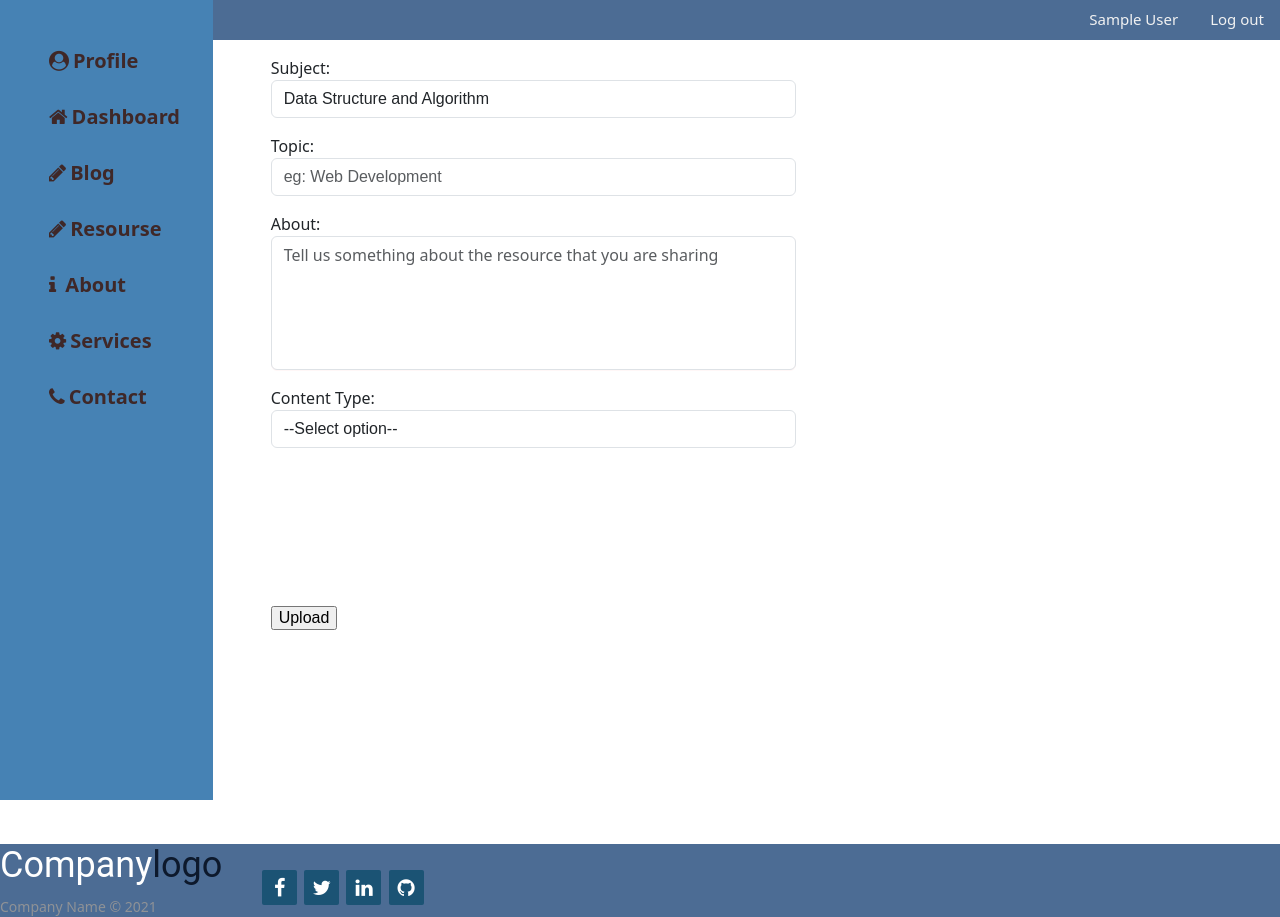
After one commit to SAKSHI-GOYAL321/Social-Learning-, a PHP site: page /uploadResource.php in a window 1280 px wide. The commit adds this page. Run offline with PHP 8.4, Linux system fonts and the light colour scheme; the visitor is signed in with stand-in values (Sample User, id 1); data that the repository does not hold is empty; some libraries are stand-ins or nearby versions.

Commit message:
commit by aditi

```diff
--- a/ajax/get.php
+++ /dev/null
@@ -1,4 +0,0 @@
-<?php
-    include('connection.php');
-
-?>
--- /dev/null
+++ b/ajax/getResource.php
@@ -0,0 +1,23 @@
+<?php
+    include('connection.php');
+    if(password_verify("getdata",$_POST['token']))
+{
+    $query = $db->prepare('SELECT * FROM resources');
+    $data = array();
+    $execute=$query->execute($data);
+?>
+
+
+
+<?php
+            while($datarow=$query->fetch())
+            {
+?>
+<div class="box">
+    <p> <?php echo $datarow['Topic']; ?> </p>
+    <embed src="./Uploaded_Resources/WDB+JavaScript+Introduction.pdf" width="100%" height="800px" style="float:left" type="application/pdf" />
+</div>
+<?php
+            }
+        }
+            ?>
--- a/css/dashboard.css
+++ b/css/dashboard.css
@@ -137,8 +137,9 @@ ul{
     bottom: 0px;
     left: 0px;
     right: 0px;
+    margin-top:10px;
     margin-bottom: 0px;
-    position: fixed;
+
 }
 
 .footer-distributed .footer-left{
@@ -271,10 +272,13 @@ ul{
 
 .margin{
   margin: 12px 4px;
+
 }
+
+
 .form-style{
-  float: right;
-  width: 80%;
+
+  width: 100%;
 }
 .checkbox-link{
   margin: 24px;
@@ -305,3 +309,8 @@ textarea{
   display: inline !important;
   margin-top: 0px;
 }
+
+/*btn*/
+.log-btn{
+margin-top:146px;
+}
--- /dev/null
+++ b/uploadResource.php
@@ -0,0 +1,228 @@
+<?php
+    session_start();
+?>
+<!DOCTYPE html>
+<html lang="en">
+
+<head>
+    <meta charset="UTF-8">
+    <meta http-equiv="X-UA-Compatible" content="IE=edge">
+    <meta name="viewport" content="width=device-width, initial-scale=1.0">
+    <title>Dashboard</title>
+    <link rel="stylesheet" href="css/bootstrap.min.css">
+    <link rel="stylesheet" href="css/normalize.min.css">
+    <link rel="stylesheet" href="css/dashboard.css">
+    <script src="https://ajax.googleapis.com/ajax/libs/jquery/3.4.1/jquery.min.js"></script>
+    <link rel="stylesheet" href="https://cdnjs.cloudflare.com/ajax/libs/font-awesome/4.7.0/css/font-awesome.min.css">
+    <link href='https://unpkg.com/boxicons@2.0.9/css/boxicons.min.css' rel='stylesheet'>
+</head>
+<body>
+    <section id="top-nav">
+        <div class="col-sm-12 paddoff">
+            <div class="topnav">
+                <i class="fa fa-bars non-active" onclick="show();"></i>
+                <a href="logout.php">Log out</a></i>
+                <a href="#"><?php echo $_SESSION['uname']?></a></i>
+            </div>
+        </div>
+    </section>
+    <section id="side-nav">
+        <div class="col-sm-12 paddoff">
+            <div class="contain">
+                <div class="Ham col-sm-2 paddoff">
+                    <div class="sidenav">
+                        <a href="profile.php"><span style="padding: 4px;"><i class="fa fa-user-circle"></i></span>Profile</a>
+                        <a href="dashboard.php"><span style="padding: 4px;"><i class="fa fa-home"></i></span>Dashboard</a>
+                        <a href="blog.php"><span style="padding: 4px;"><i class="fa fa-pencil"></i></span>Blog</a>
+                        <a href="resourse.php"><span style="padding: 4px;"><i class="fa fa-pencil"></i></span>Resourse</a>
+                        <a href="#"><span style="padding: 4px;"><i class="fa fa-info"></i></span> About</a>
+                        <a href="#"><span style="padding: 4px;"><i class="fa fa-cog"></i></span>Services</a>
+                        <a href="#"><span style="padding: 4px;"><i class="fa fa-phone"></i></span>Contact</a>
+                    </div>
+                </div>
+                <div class="col-sm-10">
+                    <div class="content">
+                        <div class="">
+                            <!-- <div>
+                                <h2 style="text-align: center; color: slategray;">My Profile</h2>
+                            </div> -->
+                            <form action="" class="form" id="form">
+
+                                <div class="margin">
+                                    <label>Subject:</label>
+                                    <select id="subj" name="subj" class="form-control form-style" required>
+                                        <option value="webd">Data Structure and Algorithm</option>
+                                        <option value="DataS">DataBase Management System</option>
+                                        <option value="AI">Programming Languages</option>
+                                        <option value="Android">OOPs</option>
+                                        <option value="Android">Networking</option>
+                                        <option value="Android">Operating System</option>
+                                        <option value="Android">Software Engineering</option>
+                                        <option value="Android">Development</option>
+                                    </select>
+                                </div>
+                                <div class="margin">
+                                    <label>Topic:</label>
+                                    <input type="text" id="topic" name="topic" placeholder="eg: Web Development" class="form-control form-style" required>
+                                </div>
+                                <div class="margin">
+                                    <label>About:</label>
+                                    <textarea type="text" id="about" name="about"  cols="50" rows="5" placeholder="Tell us something about the resource that you are sharing" class="form-control form-style" ></textarea>
+                                </div>
+                                <div class="margin">
+                                    <label >Content Type:</label>
+                                    <select id="ctype" name="ctype" class="form-control form-style" onchange="sample();" required>
+                                        <option value="select">--Select option--</option>
+                                        <option value="file">File</option>
+                                        <option value="link">Link</option>
+                                    </select>
+                                </div>
+                                <div class="margin">
+                                    <input type="text" id="link" name="link" placeholder="Enter a link" style="display:none;"
+                                        class="form-control form-style" >
+                                </div>
+                                <div class="margin">
+                                    <input type="file" id="pdf_file" name="pdf_file" style="display:none;" class=" form-style">
+                                </div>
+                                <div class="margin">
+                                <input type="submit" value="Upload" onclick="uploadfiles();" class="log-btn">
+                                </div>
+
+                            </form>
+                            <div style="width:100%;">
+                                    <div class="datalist" id="datalist" style="float:left;width: 100%;"></div>
+                            </div>
+                        </div>
+                    </div>
+                </div>
+            </div>
+        </div>
+    </section>
+
+
+    <script type="text/javascript">
+           getResource();
+
+        function getResource(){
+
+            var token = "<?php echo password_hash("getdata", PASSWORD_DEFAULT)?>";
+            $.ajax({
+                        type: "POST",
+                        url: "ajax/getResource.php",
+
+                        data:{token:token},
+                        success: function(data){
+                    $('#datalist').html(data);
+                }
+                    });
+        }
+         function uploadfiles(){
+
+            var ctype = document.getElementById("ctype");
+            if(ctype.value != "select"){
+
+                var form = document.getElementById("form");
+                var data = new FormData(form);
+
+
+                $.ajax({
+                        type: "POST",
+                        url: "ajax/Upload_pdf.php",
+                        data: data,
+                        contentType: false,
+                        processData: false,
+                        success: function(data){
+                            alert(data);
+
+                            if(data == 0)
+                            {
+                                alert("data inserted successfully");
+                            }
+                            else if(data == 1)
+                            {
+                                alert('data not inserted');
+                            }
+                            else if(data == 2)
+                            {
+                                alert("Please select an file/link");
+                            }
+                        }
+                    });
+
+            }
+            else{
+                alert('Please select an appropriate field');
+            }
+        }
+
+    </script>
+
+
+    <script type="text/javascript">
+
+        function sample(){
+            var a = document.getElementById("ctype");
+            var b = document.getElementById("pdf_file");
+            var c = document.getElementById("link");
+
+            if(a.value == "file"){
+                c.style.display = "none";
+                b.style.display = "block";
+            }
+            else if(a.value == "link"){
+                b.style.display = "none";
+                c.style.display = "block";
+            }
+            else{
+                b.style.display = "none";
+                c.style.display = "none";
+            }
+        }
+
+        function show(){
+            var sidenav= document.getElementsByClassName("Ham");
+
+            if(sidenav.style.display==="none"){
+                alert("if ");
+                // sidenav.classList.remove = "non-active";
+                // sidenav.classList.add="active";
+            }
+            else{
+                // sidenav.classList.remove = "active";
+                // sidenav.classList.add="non-active";
+                alert("else");
+            }
+            sidenav.classList.toggle("active");
+
+        }
+    </script>
+</body>
+<footer class="footer-distributed">
+    <div class="col-sm-12">
+        <div class="footer-distribution">
+            <div class="col-sm-2"></div>
+            <div class="col-sm-3">
+                <div class="footer-left">
+                    <h4>Company<span>logo</span></h4>
+                    <p class="footer-company-name">Company Name © 2021</p>
+
+                </div>
+            </div>
+            <div class="col-sm-2"></div>
+            <div class="col-sm-4">
+                <div class="footer-right">
+                    <div class="footer-icons">
+
+                        <a href="#"><i class="fa fa-facebook"></i></a>
+                        <a href="#"><i class="fa fa-twitter"></i></a>
+                        <a href="#"><i class="fa fa-linkedin"></i></a>
+                        <a href="#"><i class="fa fa-github"></i></a>
+
+                    </div>
+                </div>
+            </div>
+            <div class="col-sm-1"></div>
+        </div>
+    </div>
+</footer>
+</html>
```
Also changed, not shown: ajax/Upload_pdf.php (added, +51 -0 lines), ajax/getblog.php (+8 -30 lines), blog.php (+21 -48 lines), resource.html (added, +109 -0 lines), resourse.php (+0 -38 lines), 2 other files.
